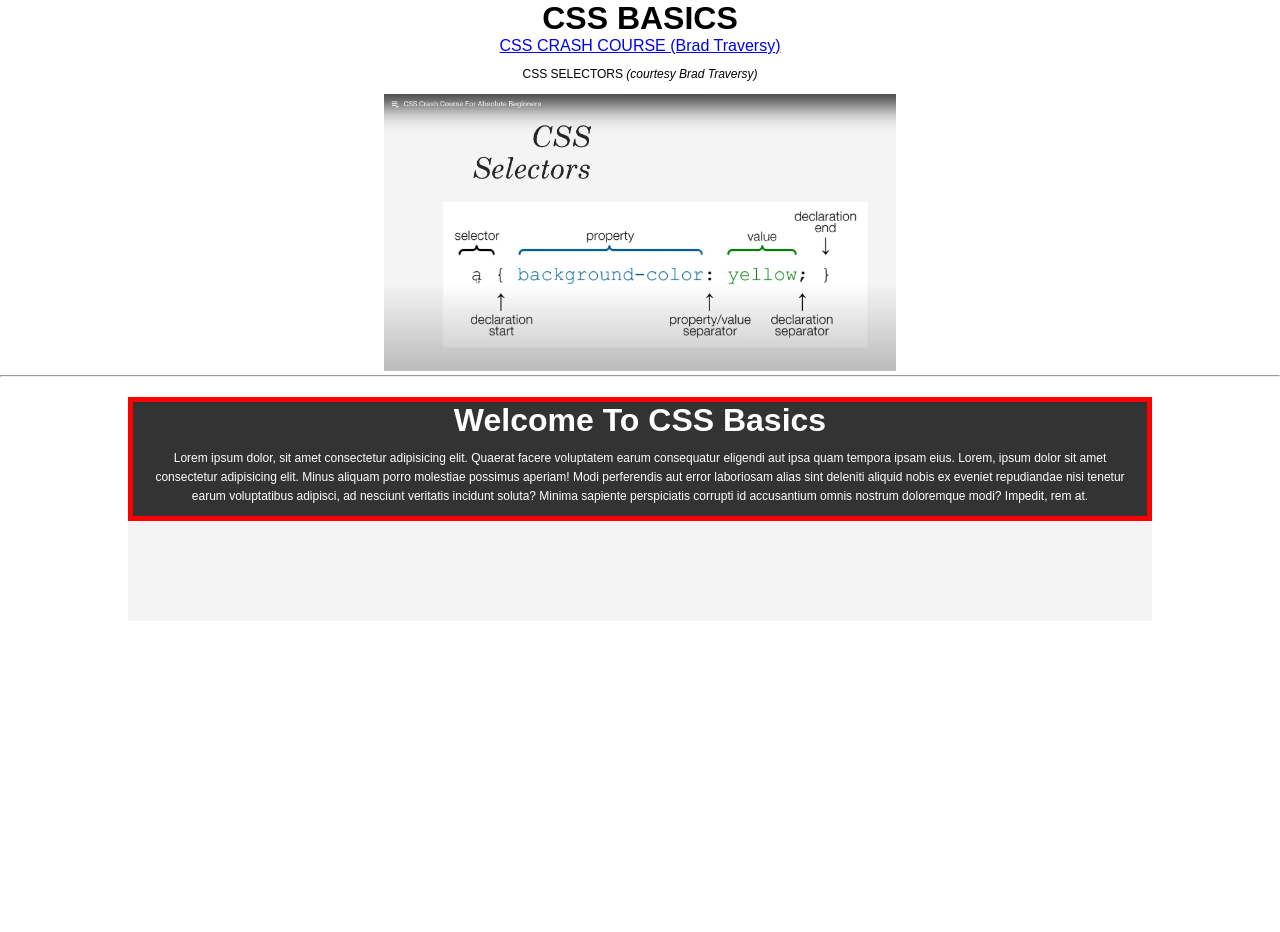
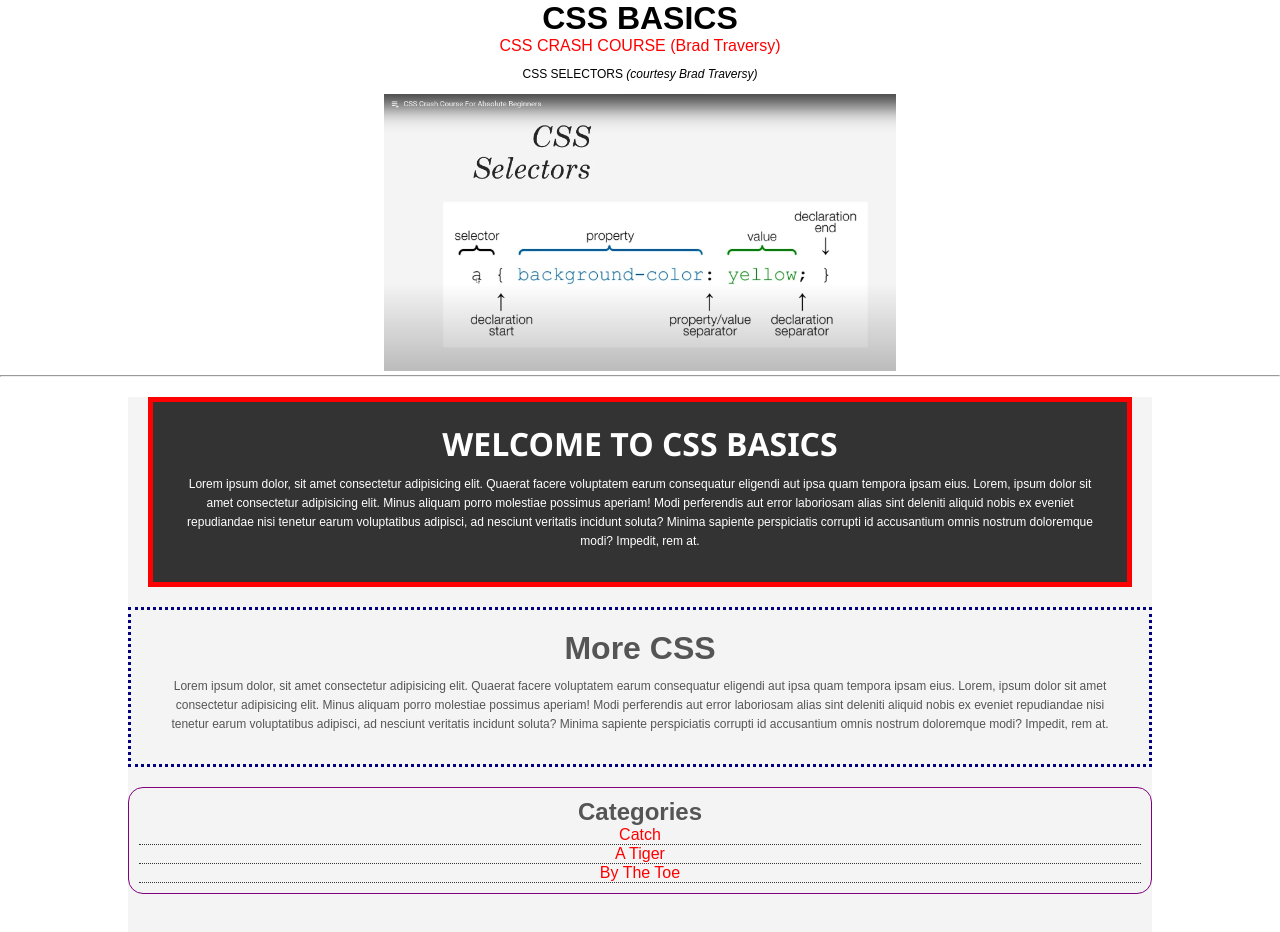
Before and after one commit to jwilliampope/css_basics, a plain HTML site: page index.html in a window 1280 px wide. Shown: the top 932 px of the page. Drawn offline with Linux system fonts and the light colour scheme.

Commit message:
more edits

```diff
--- a/css/style.css
+++ b/css/style.css
@@ -1,3 +1,4 @@
+/* RESET */
 * {
   margin: 0;
   padding: 0;
@@ -15,6 +16,23 @@ header {
 header img {
   width: 40%;
 }
+
+a {
+  text-decoration: none;
+  color: #ff0000;
+}
+
+a:hover {
+  color: #000;
+}
+
+a:active {
+  color: #008000;
+}
+
+/* a:visited {
+
+} */
 
 .container {
   background-color: #f4f4f4;
@@ -46,6 +64,49 @@ p {
   border-top: 5px solid #ff0000;
   border-bottom: 5px solid #ff0000; */
 
-  /* SAME AS ABOVE: */
+  /* PREFERABLE TO USE SHORTHAND - SAME AS ABOVE: */
   border: 5px solid #ff0000;
+
+  /* SHORTHAND ALSO APPLIES TO MARGIN AND PADDING */
+
+  padding: 20px;
+  margin: 20px;
 }
+
+/* BOX 1 */
+.box-1 h1 {
+  font-family: "Segoe UI", Tahoma, Geneva, Verdana, sans-serif;
+  font-weight: 800;
+  /* font-style: italic; */
+  /* text-decoration: underline; */
+  text-transform: uppercase;
+  /* letter-spacing: 0.2em;
+  word-spacing: 1em; */
+}
+
+/* BOX 2 */
+.box-2 {
+  border: 3px dotted #000080;
+  padding: 20px;
+  margin: 20px 0;
+}
+
+.categories {
+  border: 1px solid #800080;
+  padding: 10px;
+  border-radius: 15px;
+}
+
+.categories h2 {
+  text-align: center;
+}
+
+.categories ul {
+  padding: 0;
+  list-style: none;
+}
+
+.categories li {
+  /* padding-bottom: 8px; */
+  border-bottom: 1px #333 dotted;
+}
--- a/index.html
+++ b/index.html
@@ -34,10 +34,25 @@
         molestiae possimus aperiam! Modi perferendis aut error laboriosam alias sint deleniti aliquid nobis ex eveniet
         repudiandae nisi tenetur earum voluptatibus adipisci, ad nesciunt veritatis incidunt soluta? Minima sapiente
         perspiciatis corrupti id accusantium omnis nostrum doloremque modi? Impedit, rem at.</p>
-
+    </div>
+    <div class="box-2">
+      <h1>More CSS</h1>
+      <p class="small-font">Lorem ipsum dolor, sit amet consectetur adipisicing elit. Quaerat facere voluptatem earum
+        consequatur eligendi
+        aut ipsa quam tempora ipsam eius. Lorem, ipsum dolor sit amet consectetur adipisicing elit. Minus aliquam porro
+        molestiae possimus aperiam! Modi perferendis aut error laboriosam alias sint deleniti aliquid nobis ex eveniet
+        repudiandae nisi tenetur earum voluptatibus adipisci, ad nesciunt veritatis incidunt soluta? Minima sapiente
+        perspiciatis corrupti id accusantium omnis nostrum doloremque modi? Impedit, rem at.</p>
     </div>
 
-
+    <div class="categories">
+      <h2>Categories</h2>
+      <ul>
+        <li><a href="#">Catch</a></li>
+        <li><a href="#">A Tiger</a></li>
+        <li><a href="#">By The Toe</a></li>
+      </ul>
+    </div>
   </div>
 
   <div style="margin-top: 500px"></div>
```
